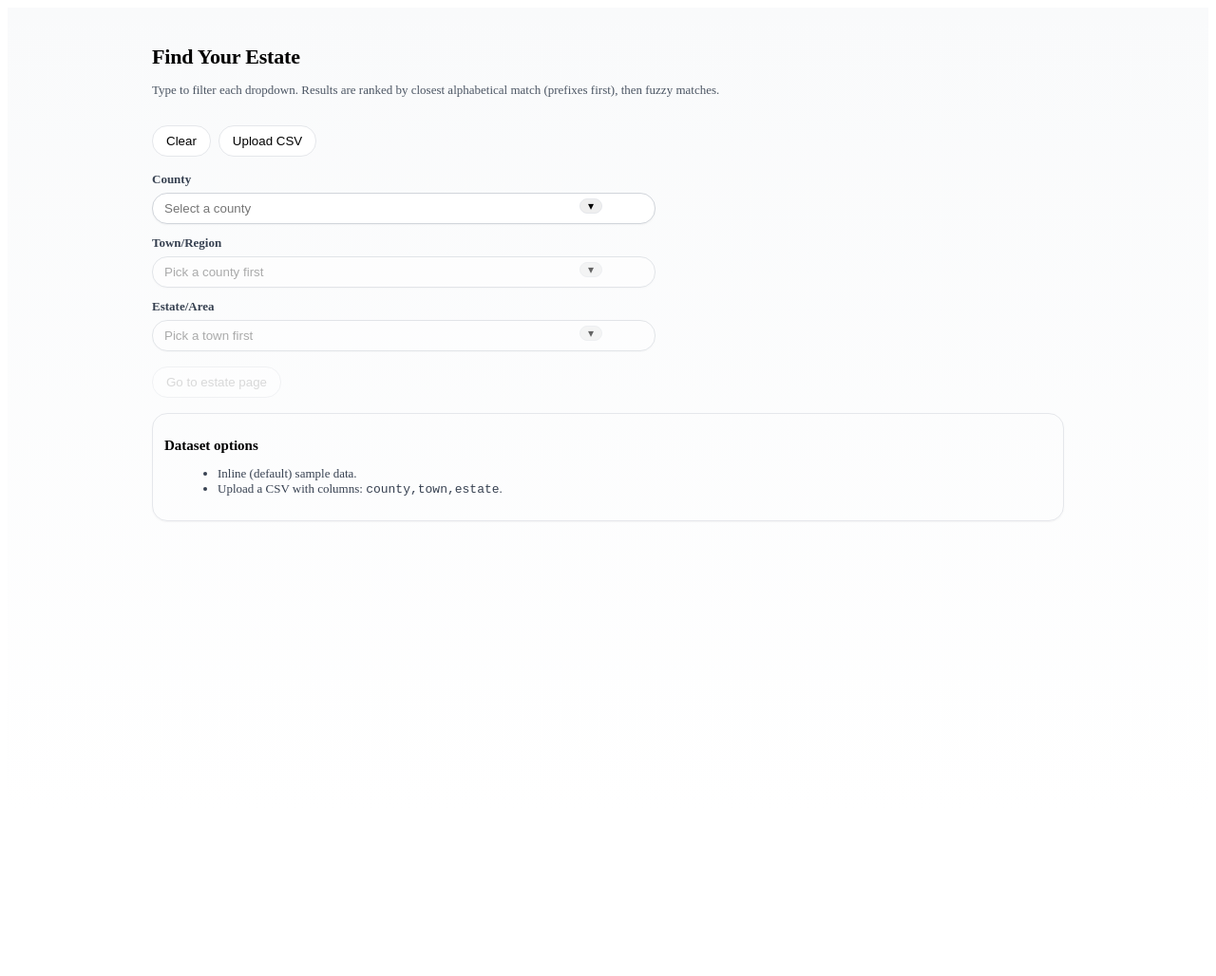
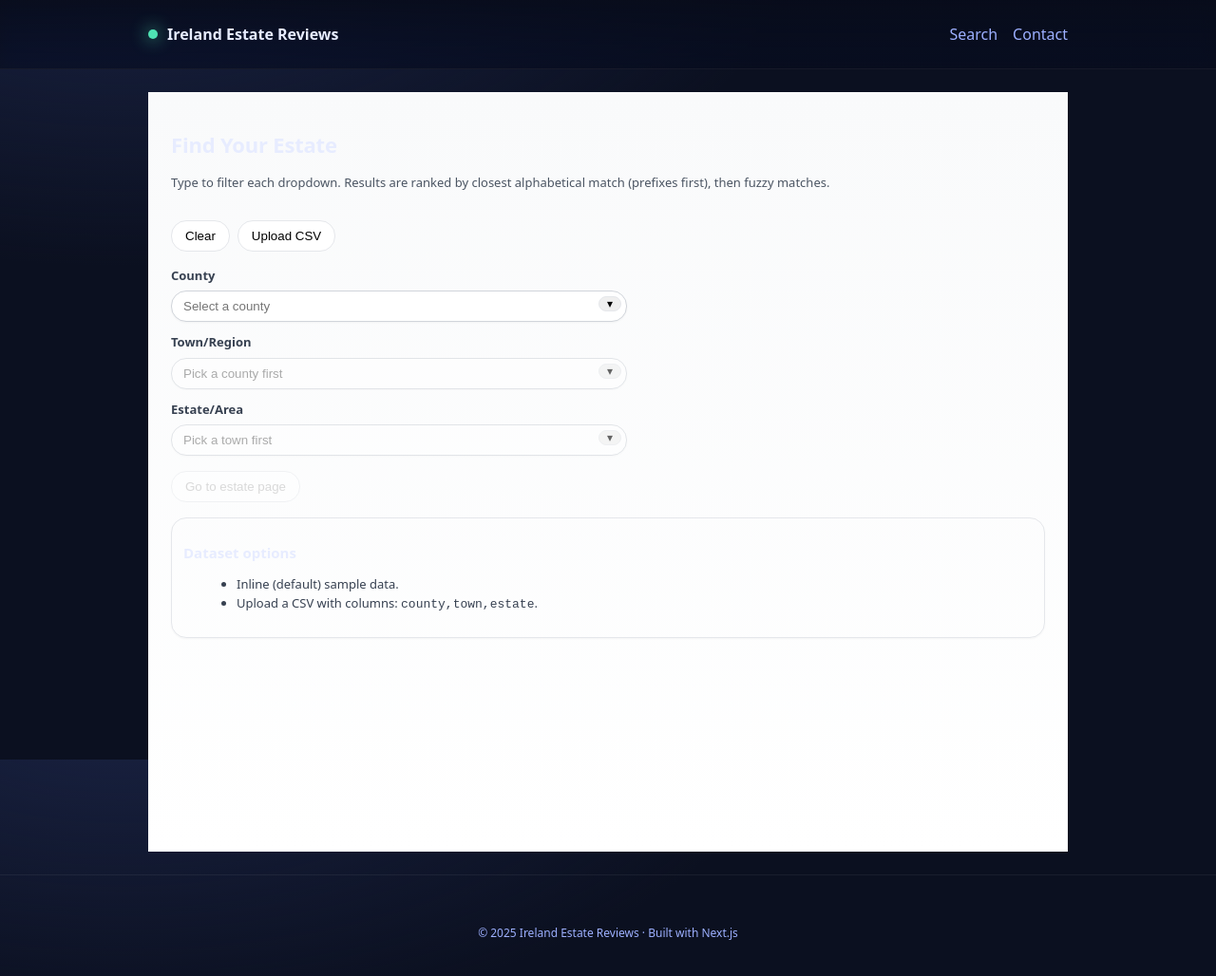
Before and after one commit to seamusk84/reviewer, a Next.js app: page / in a window 1280 px wide. Shown: the top 1028 px of the page at 95% size. Before the commit the page ends 864 px from the top, so only its background shows below. Built offline with nearby package versions, Linux system fonts and the light colour scheme.

Commit message:
Create _app.tsx

```diff
--- /dev/null
+++ b/pages/_app.tsx
@@ -0,0 +1,39 @@
+import type { AppProps } from "next/app";
+import Head from "next/head";
+import "../styles/globals.css";
+
+export default function App({ Component, pageProps }: AppProps) {
+  return (
+    <>
+      <Head>
+        <meta name="viewport" content="width=device-width, initial-scale=1" />
+        <title>Ireland Estate Reviews</title>
+        <meta name="theme-color" content="#0b1020" />
+      </Head>
+
+      <div className="site">
+        <header className="site-header">
+          <div className="container inner">
+            <a className="brand" href="/"><span className="dot" /> Ireland Estate Reviews</a>
+            <nav className="nav">
+              <a href="/">Search</a>
+              <a href="mailto:hello@example.com">Contact</a>
+            </nav>
+          </div>
+        </header>
+
+        <main className="site-main">
+          <div className="container">
+            <Component {...pageProps} />
+          </div>
+        </main>
+
+        <footer className="footer">
+          <div className="container small">
+            © {new Date().getFullYear()} Ireland Estate Reviews · Built with Next.js
+          </div>
+        </footer>
+      </div>
+    </>
+  );
+}
```
